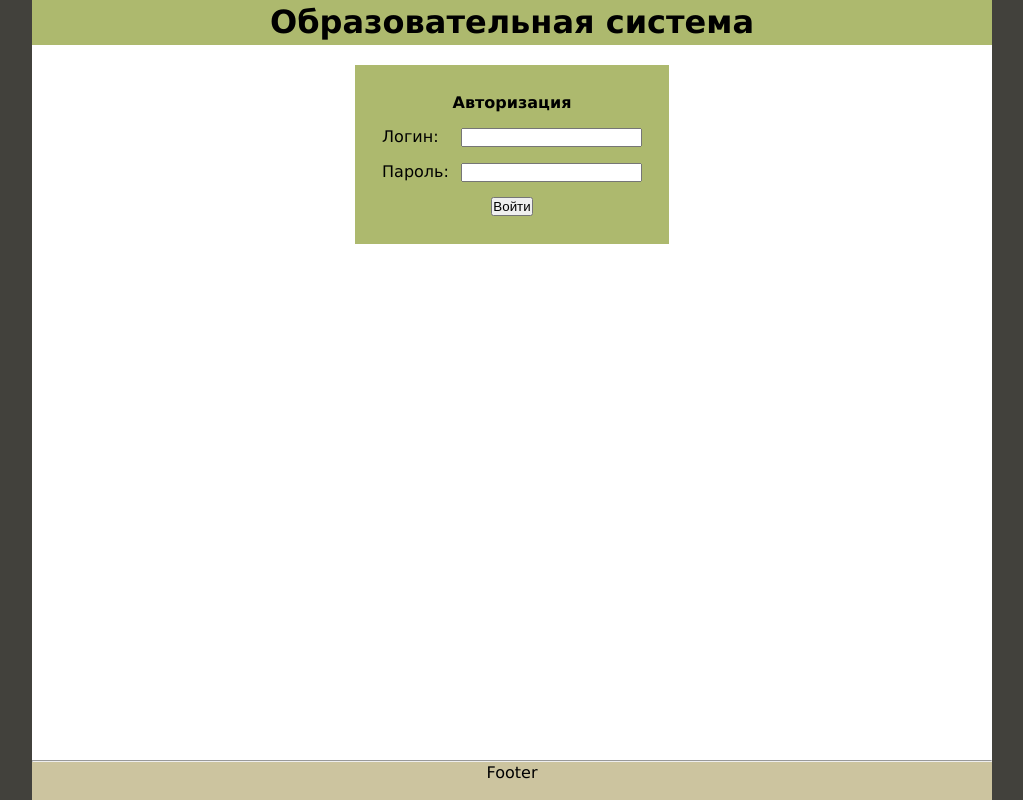
After one commit to cancerogen16/kohana, a PHP site: page /kohana/html/login.html in a window 1280 px wide. The commit adds this page. Shown: the whole page, without its empty margins (128-1151 px from the left). Run offline with PHP 8.4, Linux system fonts and the light colour scheme.

Commit message:
есть логин через базу

```diff
--- /dev/null
+++ b/css/style.css
@@ -0,0 +1,109 @@
+@charset "utf-8";
+/* CSS Document */
+*{
+	padding:0;
+	margin: 0;
+}
+html, body{
+	height: 100%;
+	width:100%;
+}
+body {
+	font: 100%/1.4 Verdana, Arial, Helvetica, sans-serif;
+	background-color: #42413C;
+	margin: 0;
+	padding: 0;
+	color: #000;
+}
+
+/* ~~ Element/tag selectors ~~ */
+ul, ol, dl { /* Due to variations between browsers, it's best practices to zero padding and margin on lists. For consistency, you can either specify the amounts you want here, or on the list items (LI, DT, DD) they contain. Remember that what you do here will cascade to the .nav list unless you write a more specific selector. */
+	padding: 0;
+	margin: 0;
+}
+h1, h2, h3, h4, h5, h6, p {
+	margin-top: 0;	 /* removing the top margin gets around an issue where margins can escape from their containing div. The remaining bottom margin will hold it away from any elements that follow. */
+	padding-right: 15px;
+	padding-left: 15px; /* adding the padding to the sides of the elements within the divs, instead of the divs themselves, gets rid of any box model math. A nested div with side padding can also be used as an alternate method. */
+}
+a img { /* this selector removes the default blue border displayed in some browsers around an image when it is surrounded by a link */
+	border: none;
+}
+/* ~~ Styling for your site's links must remain in this order - including the group of selectors that create the hover effect. ~~ */
+a:link {
+	color: #42413C;
+	text-decoration: underline; /* unless you style your links to look extremely unique, it's best to provide underlines for quick visual identification */
+}
+a:visited {
+	color: #6E6C64;
+	text-decoration: underline;
+}
+a:hover, a:active, a:focus { /* this group of selectors will give a keyboard navigator the same hover experience as the person using a mouse. */
+	text-decoration: none;
+}
+
+/* ~~ this fixed width container surrounds the other divs ~~ */
+#container {
+	width: 960px;
+	background-color: #FFF;
+	margin: 0 auto; /* the auto value on the sides, coupled with the width, centers the layout */
+	min-height:100%;
+	position:relative;
+}
+
+/* ~~ the header is not given a width. It will extend the full width of your layout. It contains an image placeholder that should be replaced with your own linked logo ~~ */
+#header {
+	background-color: #ADB96E;
+	text-align:center;
+}
+
+/* ~~ This is the layout information. ~~
+
+1) Padding is only placed on the top and/or bottom of the div. The elements within this div have padding on their sides. This saves you from any "box model math". Keep in mind, if you add any side padding or border to the div itself, it will be added to the width you define to create the *total* width. You may also choose to remove the padding on the element in the div and place a second div within it with no width and the padding necessary for your design.
+
+*/
+
+#content {
+
+}
+
+#login-form{
+	margin: 20px auto;
+	background-color: #ADB96E;
+	padding: 20px;
+}
+#login-form td,#login-form th{
+	padding: 5px;
+}
+
+#empty{
+	height: 40px;
+}
+/* ~~ The footer ~~ */
+#footer {
+	min-height:40px;
+	margin:-40px auto 0;
+	width:960px;
+	position:relative;
+	background-color: #CCC49F;
+	text-align:center;
+}
+
+
+
+
+/* ~~ miscellaneous float/clear classes ~~ */
+.fltrt {  /* this class can be used to float an element right in your page. The floated element must precede the element it should be next to on the page. */
+	float: right;
+	margin-left: 8px;
+}
+.fltlft { /* this class can be used to float an element left in your page. The floated element must precede the element it should be next to on the page. */
+	float: left;
+	margin-right: 8px;
+}
+.clearfloat { /* this class can be placed on a <br /> or empty div as the final element following the last floated div (within the #container) if the #footer is removed or taken out of the #container */
+	clear:both;
+	height:0;
+	font-size: 1px;
+	line-height: 0px;
+}
--- /dev/null
+++ b/html/login.html
@@ -0,0 +1,52 @@
+<!DOCTYPE html>
+<html>
+	<head>
+		<meta http-equiv="Content-Type" content="text/html; charset=utf-8" />
+		<title>Образовательная система</title>
+		<link href="../css/style.css" rel="stylesheet" type="text/css">
+	</head>
+
+	<body>
+
+		<div id="container">
+			<div id="header">
+				<h1>Образовательная система</h1>
+				<!-- end .header -->
+			</div>
+			<div id="content">
+
+				<form action="" method="post">
+					<table id="login-form">
+						<tr>
+							<th colspan="2">Авторизация</th>
+						</tr>
+						<tr>
+							<td>Логин:</td>
+							<td><input type="text" name="login" /></td>
+						</tr>
+						<tr>
+							<td>Пароль:</td>
+							<td><input type="text" name="password" /></td>
+						</tr>
+						<tr>
+							<th colspan="2"><input type="submit" value="Войти" /></th>
+						</tr>
+					</table>
+				</form>
+
+			</div>
+
+			<div style="clear:both;"> </div>
+			<div id="empty"> </div>
+
+			<!-- end .container -->
+		</div>
+		<div id="footer">
+			<hr>
+			<p>
+				Footer
+			</p>
+			<!-- end .footer -->
+		</div>
+	</body>
+</html>
```
Also changed, not shown: application/bootstrap.php (+5 -4 lines), application/classes/Controller/Welcome.php (deleted, +0 -25 lines), application/classes/Controller/auth.php (added, +49 -0 lines), application/classes/Controller/main.php (added, +52 -0 lines), application/config/auth.php (added, +17 -0 lines), application/config/database.php (added, +56 -0 lines), application/views/basic.php (added, +35 -0 lines), application/views/home.php (added, +35 -0 lines), 1 other file.
